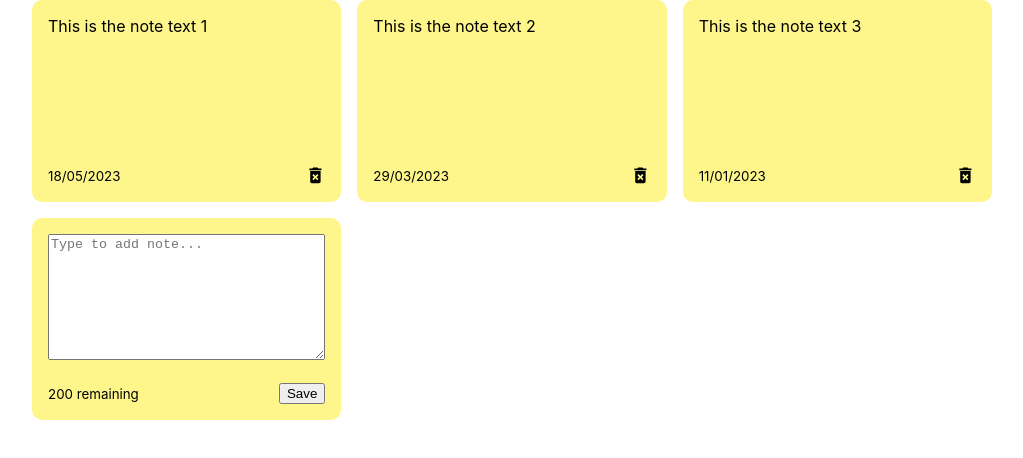
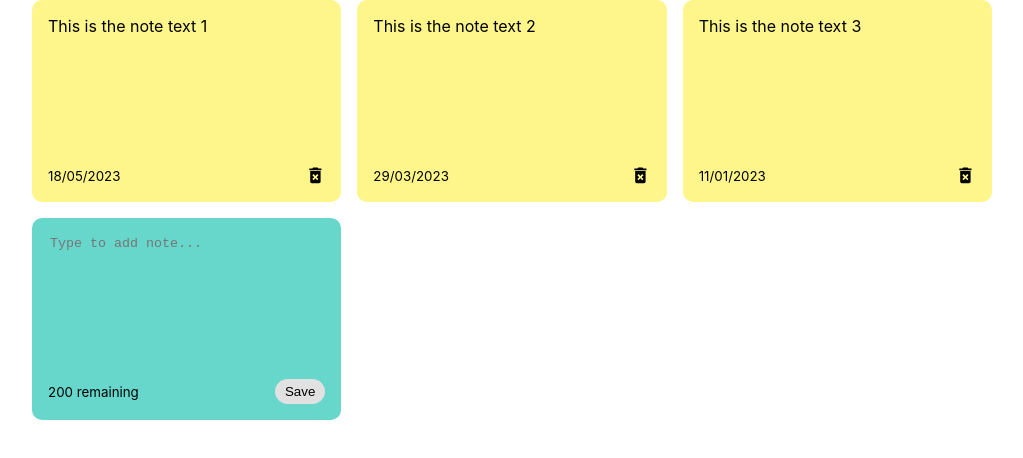
Before and after one commit to RaimundasRa/note-app-react, a React (Create React App) app: page / in a window 1280 px wide. Shown: the top 458 px of the page, without its empty margins (128-1151 px from the left). Built offline with nearby package versions, Linux system fonts and the light colour scheme.

Commit message:
styling for addnote component

```diff
--- a/src/index.css
+++ b/src/index.css
@@ -26,6 +26,32 @@
   grid-template-columns: repeat(auto-fit, minmax(250px, 1fr));
 }
 
+.note.new {
+  background-color: #67d7cc;
+}
+
+textarea {
+  border: none;
+  resize: none;
+  background-color: #67d7cc;
+}
+
+textarea:focus {
+  outline: none;
+}
+
+.save {
+  background-color: #e1e1e1;
+  border: none;
+  border-radius: 15px;
+  padding: 5px 10px;
+}
+
+.save:hover {
+  background-color: #ededed;
+  cursor: pointer;
+}
+
 .note {
   background-color: #fef68a;
   border-radius: 10px;
```
